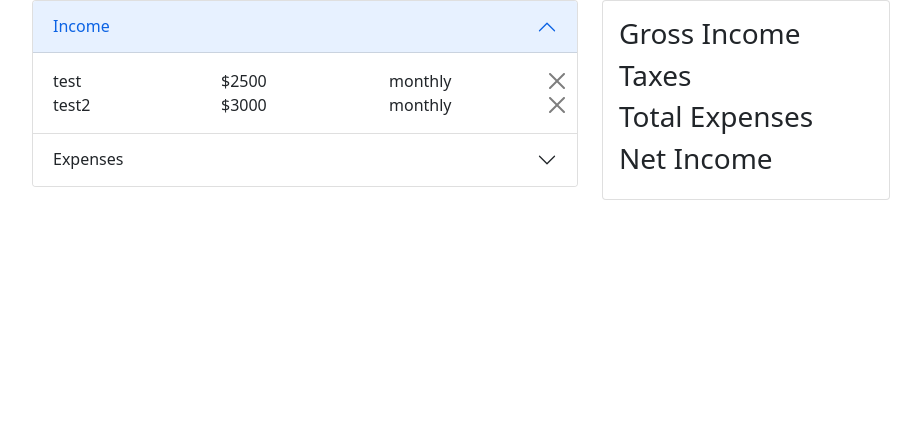
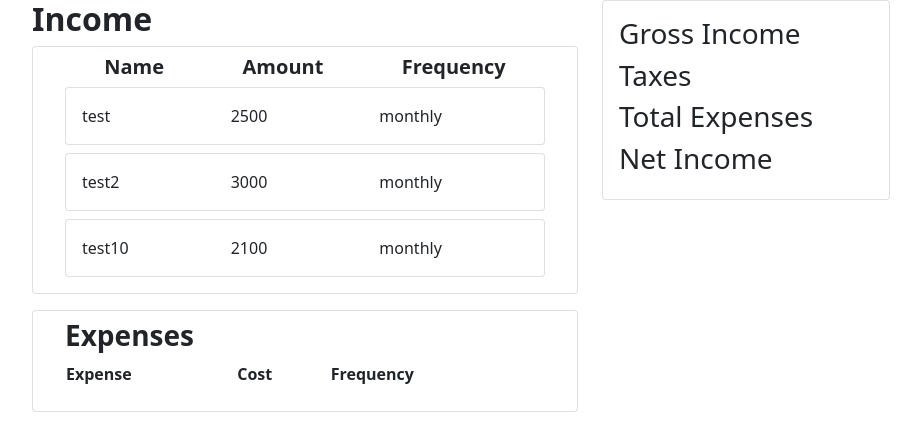
Before and after one commit to lithobraking/overunder, a React (Create React App) app in the folder overunder/: page / in a window 1280 px wide. Shown: the top 448 px of the page, without its empty margins (50-971 px from the left). Built offline with nearby package versions, Linux system fonts and the light colour scheme.

Commit message:
changed income to display as card

```diff
--- a/overunder/src/components/Cashflow.js
+++ b/overunder/src/components/Cashflow.js
@@ -1,25 +1,36 @@
-import { Accordion, Card, Stack } from "react-bootstrap"
+import { Accordion, Card, Container, Stack, Table } from "react-bootstrap"
 import IncomeList from "./income/IncomeList";
 
 const Cashflow = () => {
     return (
-        <Accordion defaultActiveKey="0">
-            <Accordion.Item eventKey={"0"}>
-                <Accordion.Header>Income</Accordion.Header>
-                <Accordion.Body>
+        <>
+            <h2><b>Income</b></h2>
+            <Card className="mb-3 p-2">
+                <Container>
+                    <div className="d-flex flex-row justify-content-around">
+                        <div><h5><b>Name</b></h5></div>
+                        <div><h5><b>Amount</b></h5></div>
+                        <div><h5><b>Frequency</b></h5></div>
+                    </div>
                     <IncomeList />
-                </Accordion.Body>
-            </Accordion.Item>
-            <Accordion.Item eventKey={"1"}>
-                <Accordion.Header>Expenses</Accordion.Header>
-                <Accordion.Body>
-                    <p>Expense Name</p>
-                    <p>Amount</p>
-                    <p>Frequency</p>
-                </Accordion.Body>
-            </Accordion.Item>
-        </Accordion>
+                </Container>
+            </Card>
+            <Card className="mb-3 p-2">
+                <Container>
+                    <Card.Title><h3><b>Expenses</b></h3></Card.Title>
+                    <Table borderless hover>
+                        <thead>
+                            <th>Expense</th>
+                            <th>Cost</th>
+                            <th>Frequency</th>
+                        </thead>
+                        <tbody>
 
+                        </tbody>
+                    </Table>
+                </Container>
+            </Card>
+        </>
     );
 };
 
--- a/overunder/src/components/income/IncomeItem.js
+++ b/overunder/src/components/income/IncomeItem.js
@@ -1,15 +1,18 @@
-import { CloseButton, Col, Row } from "react-bootstrap";
+import { Card, CloseButton, Col, Row } from "react-bootstrap";
 
 const IncomeItem = ({ name, amount, frequency }) => {
     return (
-        <>
-            <Row className="align-items-center" >
-                <Col>{name}</Col>
-                <Col >${amount}</Col>
-                <Col >{frequency}</Col>
-                <CloseButton />
-            </Row>
-        </>
+        <Card className="d-flex flex-row justify-content-around p-3 mb-2">
+            <div className="w-100">
+                {name}
+            </div>
+            <div className="w-100">
+                {amount}
+            </div>
+            <div className="w-100">
+                {frequency}
+            </div>
+        </Card>
     );
 };
 
--- a/overunder/src/components/income/IncomeList.js
+++ b/overunder/src/components/income/IncomeList.js
@@ -1,5 +1,6 @@
 import IncomeItem from "./IncomeItem";
 import incomeData from "../../mock-data/mock-income";
+import { CloseButton, Stack } from "react-bootstrap";
 
 const IncomeList = () => {
     const income = incomeData.income;
@@ -7,14 +8,14 @@ const IncomeList = () => {
         <>
             {
                 income.length > 0 ?
-                    income.map((item) => {
+                    income.map((income) => {
                         return (
                             <IncomeItem
-                                key={item.id}
-                                name={item.name}
-                                amount={item.amount}
-                                frequency={item.frequency}
-                            />
+                            key={income.id}
+                            name={income.name}
+                            amount={income.amount}
+                            frequency={income.frequency}
+                             />
                         )
                     }) :
                     "No income to display."
--- a/overunder/src/mock-data/mock-income.js
+++ b/overunder/src/mock-data/mock-income.js
@@ -11,6 +11,12 @@ const incomeData = {
             "name": "test2",
             "amount": 3000,
             "frequency": "monthly"
+        },
+        {
+            "id": 2,
+            "name": "test10",
+            "amount": 2100,
+            "frequency": "monthly"
         }
     ]
 }
```
